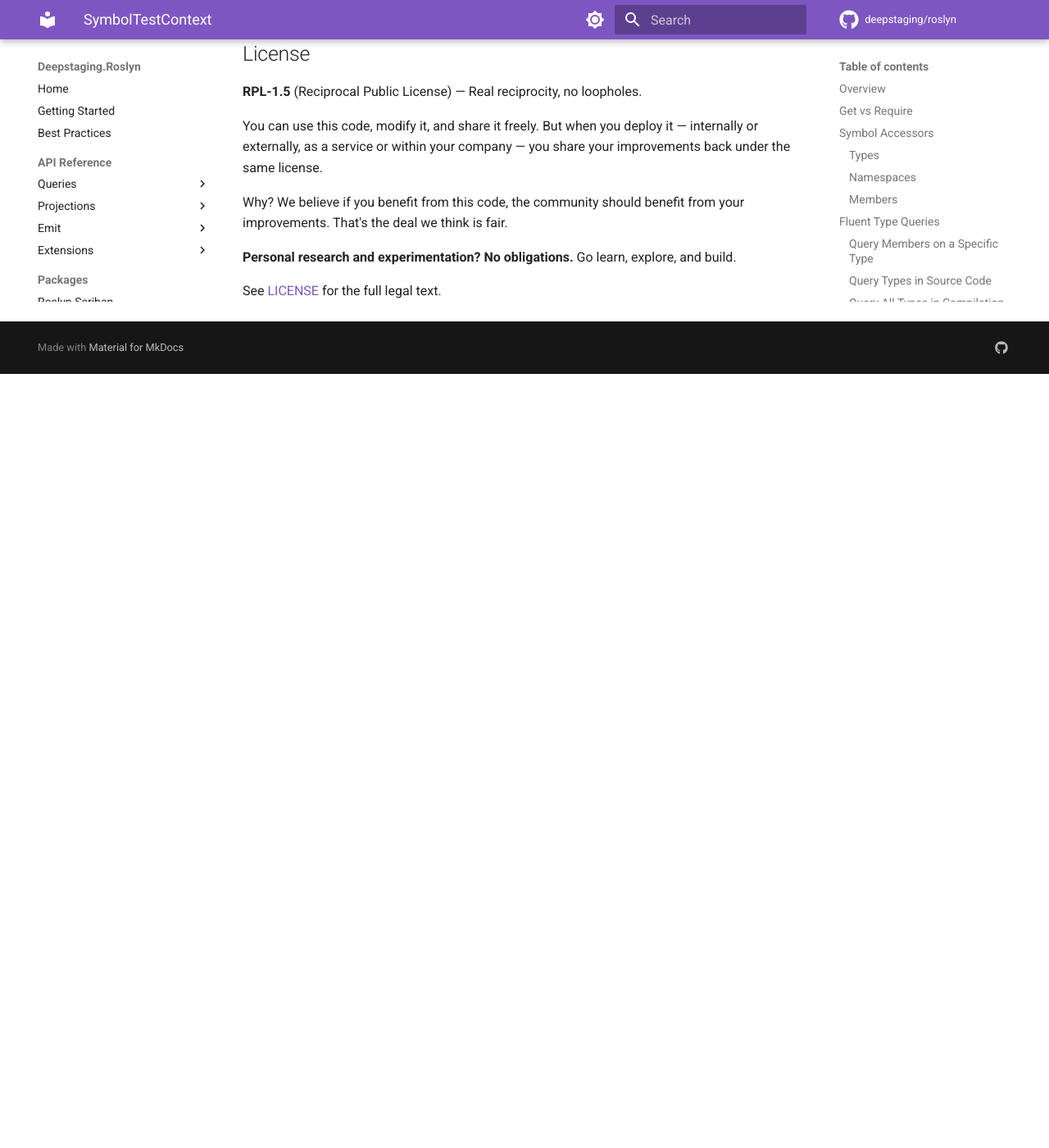
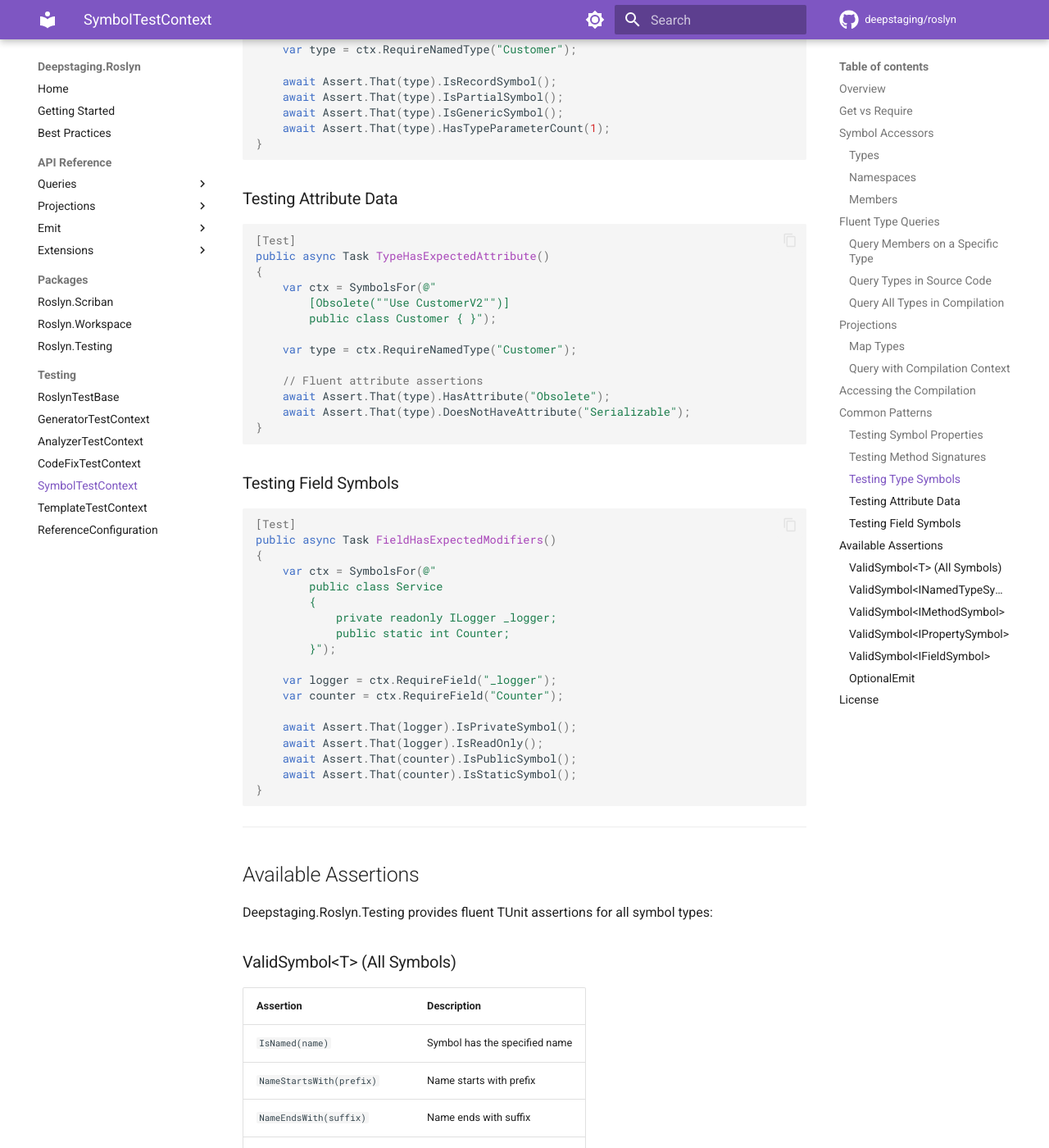
Before and after one commit to deepstaging/roslyn, an MkDocs documentation site: the page built from docs/testing/symbol-test-context.md, in a window 1280 px wide and 1400 px high, scrolled down 5124 px. Shown: the whole window at 82% size. Built offline with MkDocs 1.6.1 and Material for MkDocs 9.7.7, drawn with Linux system fonts in a browser that asks for light colours; comment, search, counter and statistics services are not loaded; before the commit the page ends 5580 px from its top, so only the background shows below that; some of the changed text lies outside the part shown.

Commit message:
docs: update testing docs to use TUnit assertions
- Add comprehensive Available Assertions table to symbol-test-context.md
- Update examples to use fluent assertions (IsClassSymbol, IsAsyncSymbol, etc.)
- Add TUnit Symbol Assertions section to roslyn-test-base.md
- Document assertions for types, methods, properties, fields, and OptionalEmit

````diff
--- a/docs/testing/symbol-test-context.md
+++ b/docs/testing/symbol-test-context.md
@@ -190,6 +190,8 @@ var semanticModel = compilation.GetSemanticModel(compilation.SyntaxTrees.First()
 
 ### Testing Symbol Properties
 
+Use the fluent TUnit assertions from `Deepstaging.Roslyn.Testing.Assertions`:
+
 ```csharp
 [Test]
 public async Task CustomerHasExpectedProperties()
@@ -201,10 +203,16 @@ public async Task CustomerHasExpectedProperties()
             public int Age { get; set; }
         }");
 
+    var type = ctx.RequireNamedType("Customer");
     var props = ctx.Type("Customer").Properties().GetAll();
 
+    // Use Deepstaging.Roslyn.Testing assertions
+    await Assert.That(type).IsClassSymbol();
+    await Assert.That(type).IsPublicSymbol();
     await Assert.That(props).HasCount(2);
-    await Assert.That(props.Any(p => p.Name == "Name" && p.IsRequired)).IsTrue();
+
+    var nameProp = props.First(p => p.Name == "Name");
+    await Assert.That(nameProp).IsRequired();
 }
 ```
 
@@ -223,9 +231,29 @@ public async Task ProcessAsyncHasCorrectSignature()
 
     var method = ctx.RequireMethod("ProcessAsync");
 
-    await Assert.That(method.Value.IsAsync).IsTrue();
-    await Assert.That(method.Value.Parameters).HasCount(2);
-    await Assert.That(method.Value.ReturnType.Name).IsEqualTo("Task");
+    // Fluent assertions for method symbols
+    await Assert.That(method).IsAsyncSymbol();
+    await Assert.That(method).IsPublicSymbol();
+    await Assert.That(method).HasParameterCount(2);
+    await Assert.That(method).HasReturnType();
+}
+```
+
+### Testing Type Symbols
+
+```csharp
+[Test]
+public async Task TypeHasExpectedShape()
+{
+    var ctx = SymbolsFor(@"
+        public partial record Customer<T> where T : class { }");
+
+    var type = ctx.RequireNamedType("Customer");
+
+    await Assert.That(type).IsRecordSymbol();
+    await Assert.That(type).IsPartialSymbol();
+    await Assert.That(type).IsGenericSymbol();
+    await Assert.That(type).HasTypeParameterCount(1);
 }
 ```
 
@@ -240,11 +268,119 @@ public async Task TypeHasExpectedAttribute()
         public class Customer { }");
 
     var type = ctx.RequireNamedType("Customer");
-    var attr = type.Value.GetAttribute("Obsolete");
 
-    await Assert.That(attr.IsValid).IsTrue();
+    // Fluent attribute assertions
+    await Assert.That(type).HasAttribute("Obsolete");
+    await Assert.That(type).DoesNotHaveAttribute("Serializable");
 }
 ```
+
+### Testing Field Symbols
+
+```csharp
+[Test]
+public async Task FieldHasExpectedModifiers()
+{
+    var ctx = SymbolsFor(@"
+        public class Service
+        {
+            private readonly ILogger _logger;
+            public static int Counter;
+        }");
+
+    var logger = ctx.RequireField("_logger");
+    var counter = ctx.RequireField("Counter");
+
+    await Assert.That(logger).IsPrivateSymbol();
+    await Assert.That(logger).IsReadOnly();
+    await Assert.That(counter).IsPublicSymbol();
+    await Assert.That(counter).IsStaticSymbol();
+}
+```
+
+---
+
+## Available Assertions
+
+Deepstaging.Roslyn.Testing provides fluent TUnit assertions for all symbol types:
+
+### ValidSymbol&lt;T&gt; (All Symbols)
+
+| Assertion | Description |
+|-----------|-------------|
+| `IsNamed(name)` | Symbol has the specified name |
+| `NameStartsWith(prefix)` | Name starts with prefix |
+| `NameEndsWith(suffix)` | Name ends with suffix |
+| `NameContains(substring)` | Name contains substring |
+| `IsPublicSymbol()` | Symbol is public |
+| `IsPrivateSymbol()` | Symbol is private |
+| `IsInternalSymbol()` | Symbol is internal |
+| `IsProtectedSymbol()` | Symbol is protected |
+| `IsStaticSymbol()` | Symbol is static |
+| `IsAbstractSymbol()` | Symbol is abstract |
+| `IsSealedSymbol()` | Symbol is sealed |
+| `IsVirtualSymbol()` | Symbol is virtual |
+| `HasAttribute(name)` | Symbol has the attribute |
+| `DoesNotHaveAttribute(name)` | Symbol lacks the attribute |
+
+### ValidSymbol&lt;INamedTypeSymbol&gt;
+
+| Assertion | Description |
+|-----------|-------------|
+| `IsClassSymbol()` | Type is a class |
+| `IsInterfaceSymbol()` | Type is an interface |
+| `IsStructSymbol()` | Type is a struct |
+| `IsRecordSymbol()` | Type is a record |
+| `IsEnumSymbol()` | Type is an enum |
+| `IsDelegateSymbol()` | Type is a delegate |
+| `IsPartialSymbol()` | Type is partial |
+| `IsGenericSymbol()` | Type is generic |
+| `HasTypeParameterCount(n)` | Has n type parameters |
+
+### ValidSymbol&lt;IMethodSymbol&gt;
+
+| Assertion | Description |
+|-----------|-------------|
+| `IsAsyncSymbol()` | Method is async |
+| `ReturnsVoid()` | Method returns void |
+| `HasReturnType()` | Method has a return type |
+| `HasParameterCount(n)` | Has n parameters |
+| `IsExtension()` | Is an extension method |
+| `IsGeneric()` | Is a generic method |
+| `IsConstructor()` | Is a constructor |
+| `IsOperator()` | Is an operator |
+
+### ValidSymbol&lt;IPropertySymbol&gt;
+
+| Assertion | Description |
+|-----------|-------------|
+| `IsRequired()` | Property is required |
+| `HasGetter()` | Property has a getter |
+| `HasSetter()` | Property has a setter |
+| `IsIndexer()` | Property is an indexer |
+
+### ValidSymbol&lt;IFieldSymbol&gt;
+
+| Assertion | Description |
+|-----------|-------------|
+| `IsReadOnly()` | Field is readonly |
+| `IsConst()` | Field is const |
+| `IsVolatile()` | Field is volatile |
+
+### OptionalEmit
+
+| Assertion | Description |
+|-----------|-------------|
+| `IsSuccessful()` | Emit succeeded |
+| `HasFailed()` | Emit failed |
+| `HasValue()` | Has syntax output |
+| `IsEmpty()` | No syntax output |
+| `HasDiagnostics()` | Has any diagnostics |
+| `HasNoDiagnostics()` | No diagnostics |
+| `HasErrors()` | Has error diagnostics |
+| `HasWarnings()` | Has warning diagnostics |
+| `CodeContains(text)` | Output contains text |
+| `CodeDoesNotContain(text)` | Output lacks text |
 
 ---
 
````
Also changed, not shown: docs/testing/roslyn-test-base.md (+43 -1 lines).
